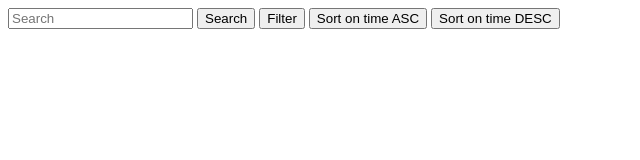
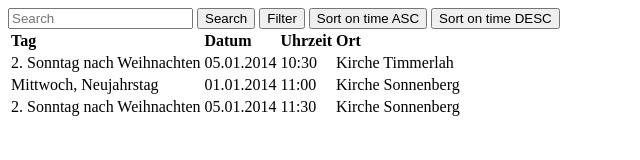
Before and after one commit to jgiere/Schedule.js, a plain HTML site: page example/table_objects.html in a window 1280 px wide. Shown: the whole page, without its empty margins (0-640 px from the left). Drawn offline with Linux system fonts and the light colour scheme.

Commit message:
Fehlerbehebungen

```diff
--- a/example/table_objects.html
+++ b/example/table_objects.html
@@ -38,7 +38,7 @@
 
 				var templateUrl = 'template.html';
 
-				table = new Table(elementKeys, { elements, templateUrl } );
+				table = new Table(elementKeys, { 'elements': elements, 'templateUrl': templateUrl } );
 				document.getElementById("listView").innerHTML = table.View;
 			}
 
--- a/table.js
+++ b/table.js
@@ -13,10 +13,10 @@ function Table(elementKeys, options) {
 	if(elementKeys != null) {
 		if(options['elements'] != null && options['templateUrl'] != null) {
 			// Will be executed when elements get passed through the options.
-			Table.prototype.Elements = elements;
+			Table.prototype.Elements = options['elements'];
 			Table.prototype.ElementKeys = elementKeys;
 
-			this.loadTemplate(templateUrl);
+			this.loadTemplate(options['templateUrl']);
 		} else if(options['elements'] == null && options['templateUrl'] == null) {
 			// Will be executed when the elements exist as a ready table or list.
 			Table.prototype.ElementKeys = elementKeys;
```
Also changed, not shown: 1 other file.
